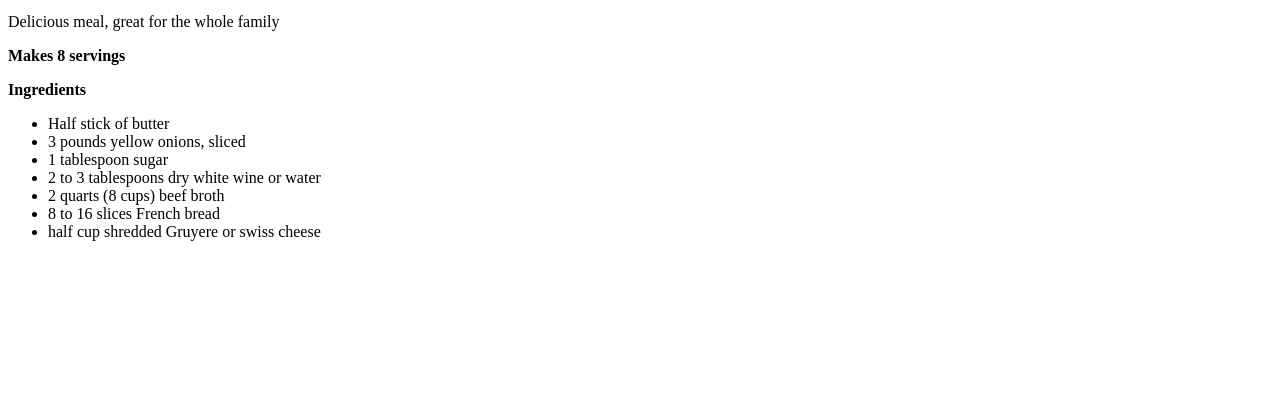
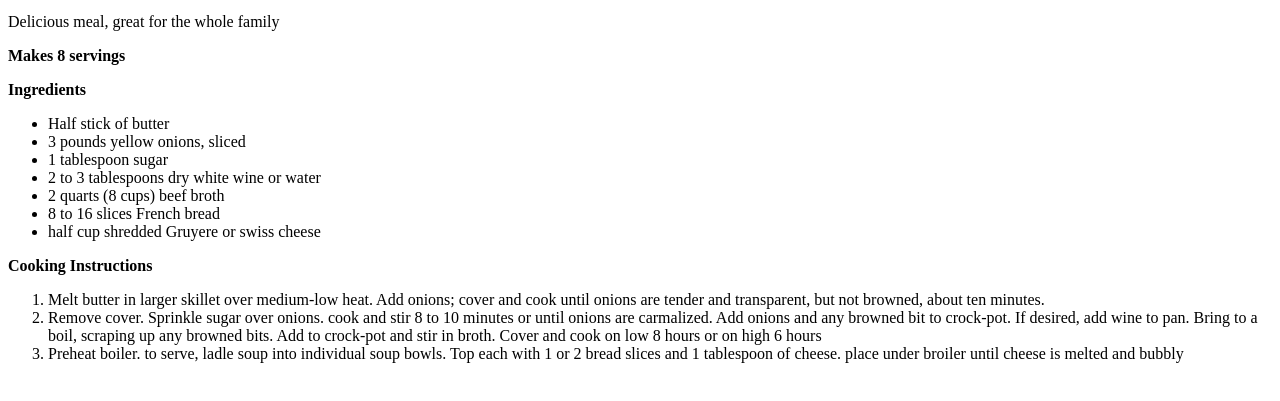
Before and after one commit to Kschill702/odin-recipes, a plain HTML site: page french-onion-soup.html in a window 1280 px wide. Shown: the part 101-502 px from the top of the page. Drawn offline with Linux system fonts and the light colour scheme.

Commit message:
(french-onion-soup) made cooking instructions

```diff
--- a/french-onion-soup.html
+++ b/french-onion-soup.html
@@ -19,5 +19,13 @@
             <li>8 to 16 slices French bread</li>
             <li>half cup shredded Gruyere or swiss cheese</li>
         </ul>
+        <p><strong>Cooking Instructions</strong></p>
+        <ol>
+            <li>Melt butter in larger skillet over medium-low heat. Add onions; cover and cook until onions are tender and transparent, but not browned, about ten minutes.</li>
+            <li>Remove cover. Sprinkle sugar over onions. cook and stir 8 to 10 minutes or until onions are carmalized. Add onions and any browned bit to crock-pot. If desired, add wine to pan. Bring to a boil, scraping up any browned bits. Add to crock-pot and stir in broth. Cover and cook on low 8 hours or on high 6 hours</li>
+            <li>Preheat boiler. to serve, ladle soup into individual soup bowls. Top each with 1 or 2 bread slices and 1 tablespoon of cheese. place under broiler until cheese is melted and bubbly</li>
+
+        </ol>
+
     </body>
 </html>
```
